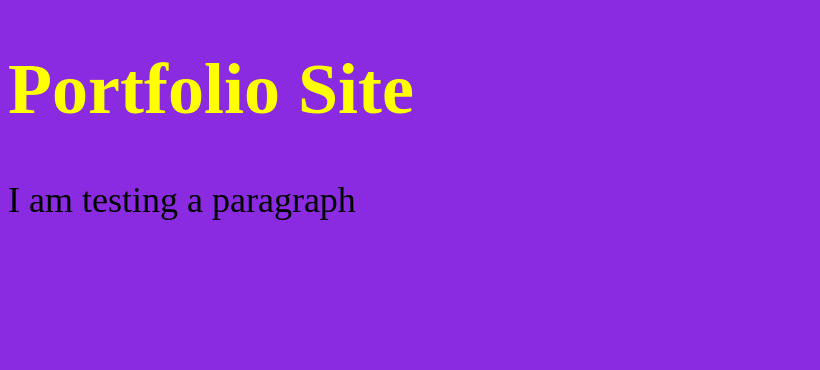
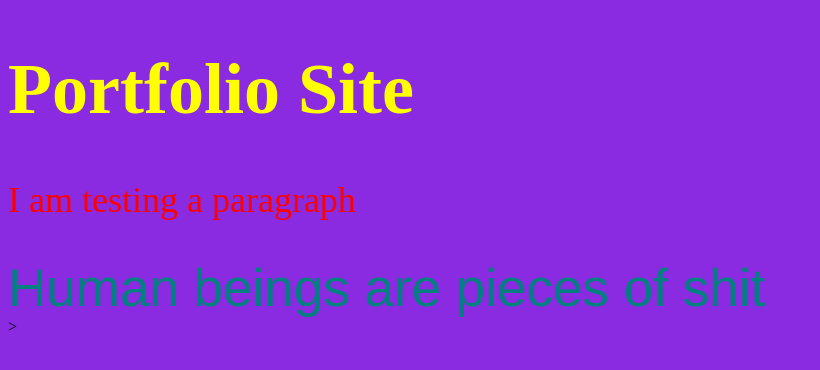
Before and after one commit to FunkyGrass/git-github-test, a plain HTML site: page index.html in a window 1280 px wide. Shown: the whole page, without its empty margins (0-820 px from the left). Drawn offline with Linux system fonts and the light colour scheme.

Commit message:
index & styles updated

```diff
--- a/index.html
+++ b/index.html
@@ -10,5 +10,6 @@
 <body>
     <h1>Portfolio Site</h1>
     <p>I am testing a paragraph</p>
+    <div>Human beings are pieces of shit</div>>
 </body>
 </html>
--- a/styles.css
+++ b/styles.css
@@ -5,7 +5,13 @@ h1 {
 
 p {
     font-size: 36px;
-    color: black;
+    color: red;
+}
+
+div {
+    font-family: 'Franklin Gothic Medium', 'Arial Narrow', Arial, sans-serif;
+    color: teal;
+    font-size: 53px;
 }
 
 body {
```
